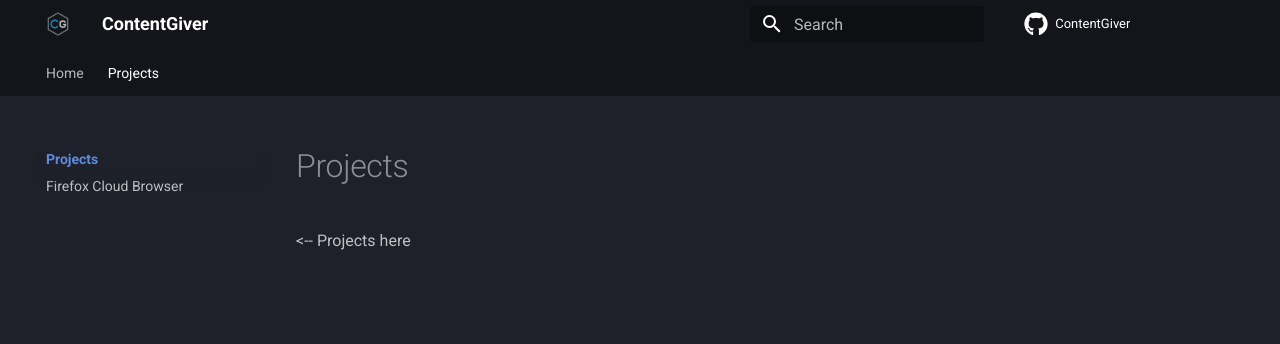
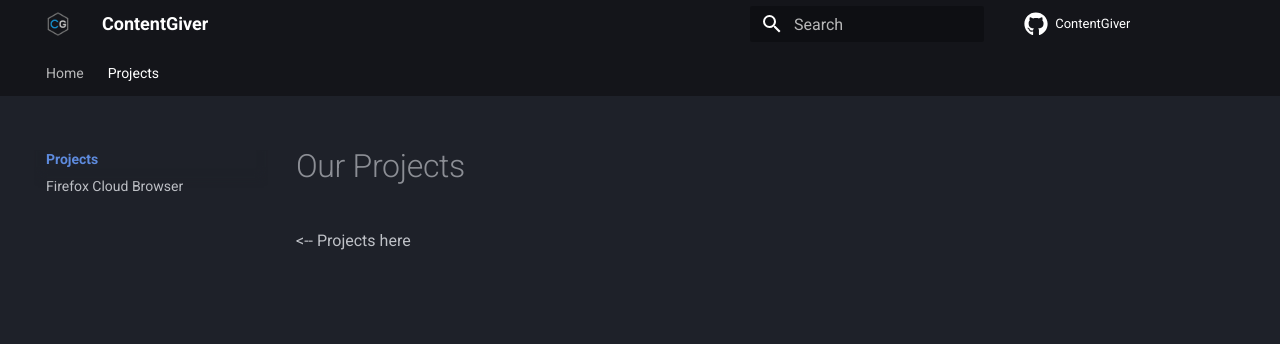
Before and after one commit to Contentgiver/ContentGiver.github.io, an MkDocs documentation site: the page built from docs/projects/index.md, in a window 1280 px wide. Shown: the top 344 px of the page. Built offline with MkDocs 1.6.1 and Material for MkDocs 9.7.7, drawn with Linux system fonts in a browser that asks for light colours.

Commit message:
Rename projects page

```diff
--- a/docs/projects/index.md
+++ b/docs/projects/index.md
@@ -3,6 +3,6 @@ hide:
     toc: true
 ---
 
-# Projects
+# Our Projects
 
 <-- Projects here
```
